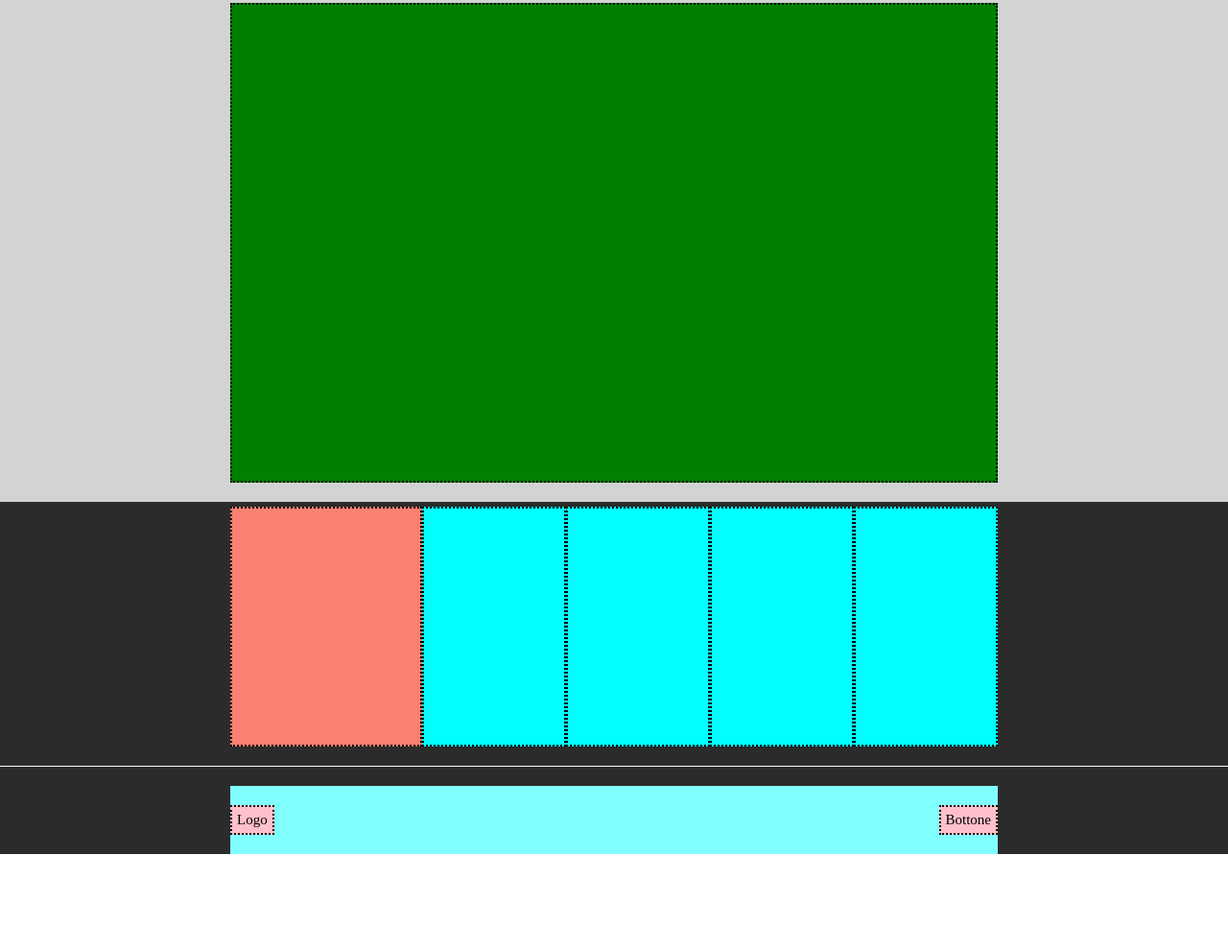
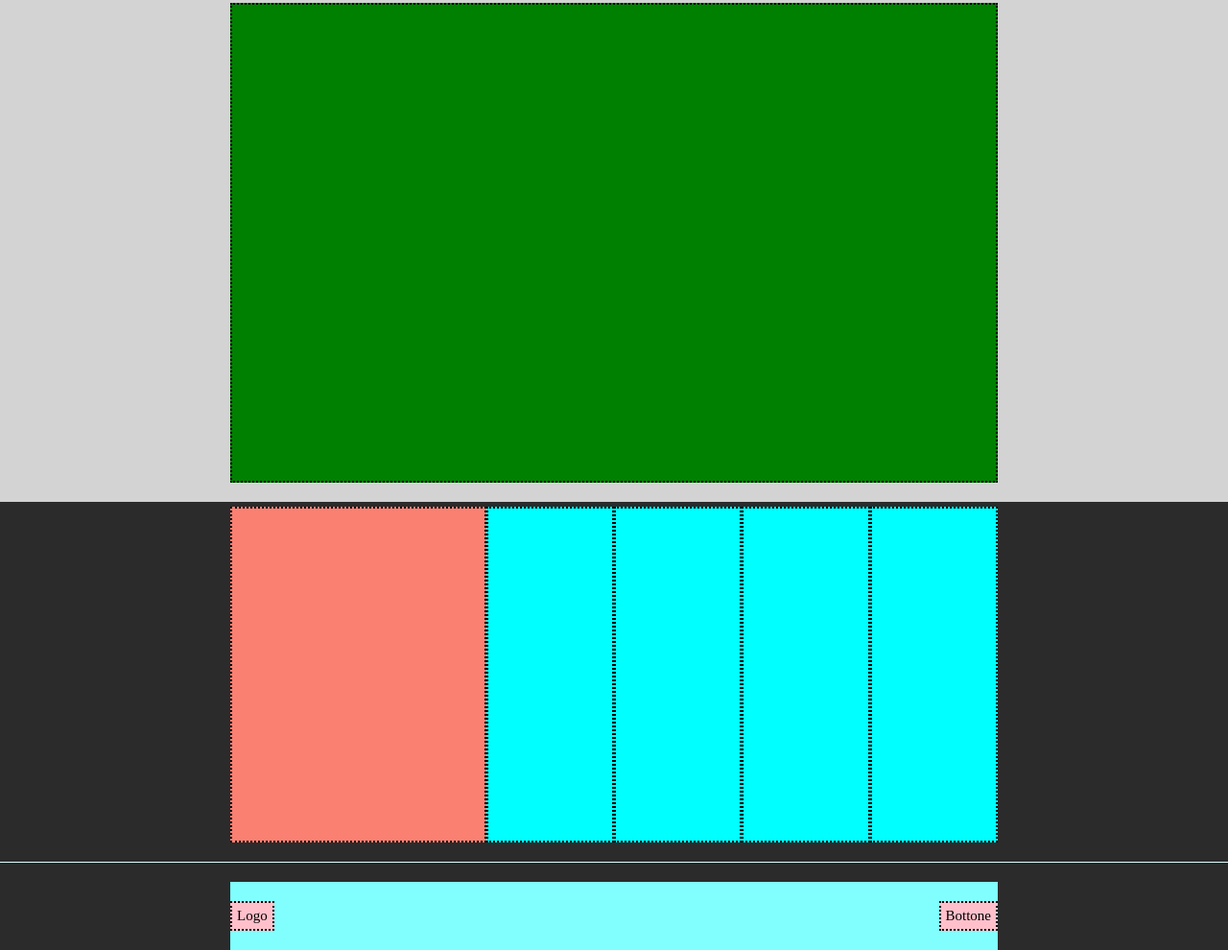
Before and after one commit to DanieleBernassola/htmlcss-struttura-discord, a plain HTML site: page index.html in a window 1280 px wide. Shown: the part 1227-2217 px from the top of the page at 96% size. Before the commit the page ends 2117 px from the top, so only its background shows below. Drawn offline with Linux system fonts and the light colour scheme.

Commit message:
[FIX DOPO CORREZIONE] Fixed 5 columns layout in footer

```diff
--- a/css/style.css
+++ b/css/style.css
@@ -58,14 +58,14 @@ footer{
     height: 500px;
 }
 
-.col-25{
-    width: 25%;
-    height: 250px;
+.col-33{
+    width: calc(100% / 6 * 2);
+    height: 350px;
 }
 
-.col-18{
-    width: calc(75% / 4);
-    height: 250px;
+.col-17{
+    width: calc(100% / 6);
+    height: 350px;
 }
 
 .col-mini{
--- a/index.html
+++ b/index.html
@@ -67,23 +67,23 @@
                     </div>
                 </div>
             </div>
+        </main>
 
+        <footer>
+            <!-- FOOTER -->
             <div class="pt-5 pb-20 bg-black mb-1">
                 <div class="container">
                     <div class="row d-flex">
                         <!-- LAYOUT A 5 COLONNE CON CALC -->
-                        <div class="col-25 border-dashed bg-salmon"></div>
-                        <div class="col-18 border-dashed bg-cyan"></div>
-                        <div class="col-18 border-dashed bg-cyan"></div>
-                        <div class="col-18 border-dashed bg-cyan"></div>
-                        <div class="col-18 border-dashed bg-cyan"></div>
+                        <div class="col-33 border-dashed bg-salmon"></div>
+                        <div class="col-17 border-dashed bg-cyan"></div>
+                        <div class="col-17 border-dashed bg-cyan"></div>
+                        <div class="col-17 border-dashed bg-cyan"></div>
+                        <div class="col-17 border-dashed bg-cyan"></div>
                     </div>
                 </div>
             </div>
-        </main>
 
-        <footer>
-            <!-- FOOTER -->
             <div class="pt-20 bg-black">
                 <div class="container bg-lightcyan">
                     <div class="row py-20 d-flex space-between">
```
